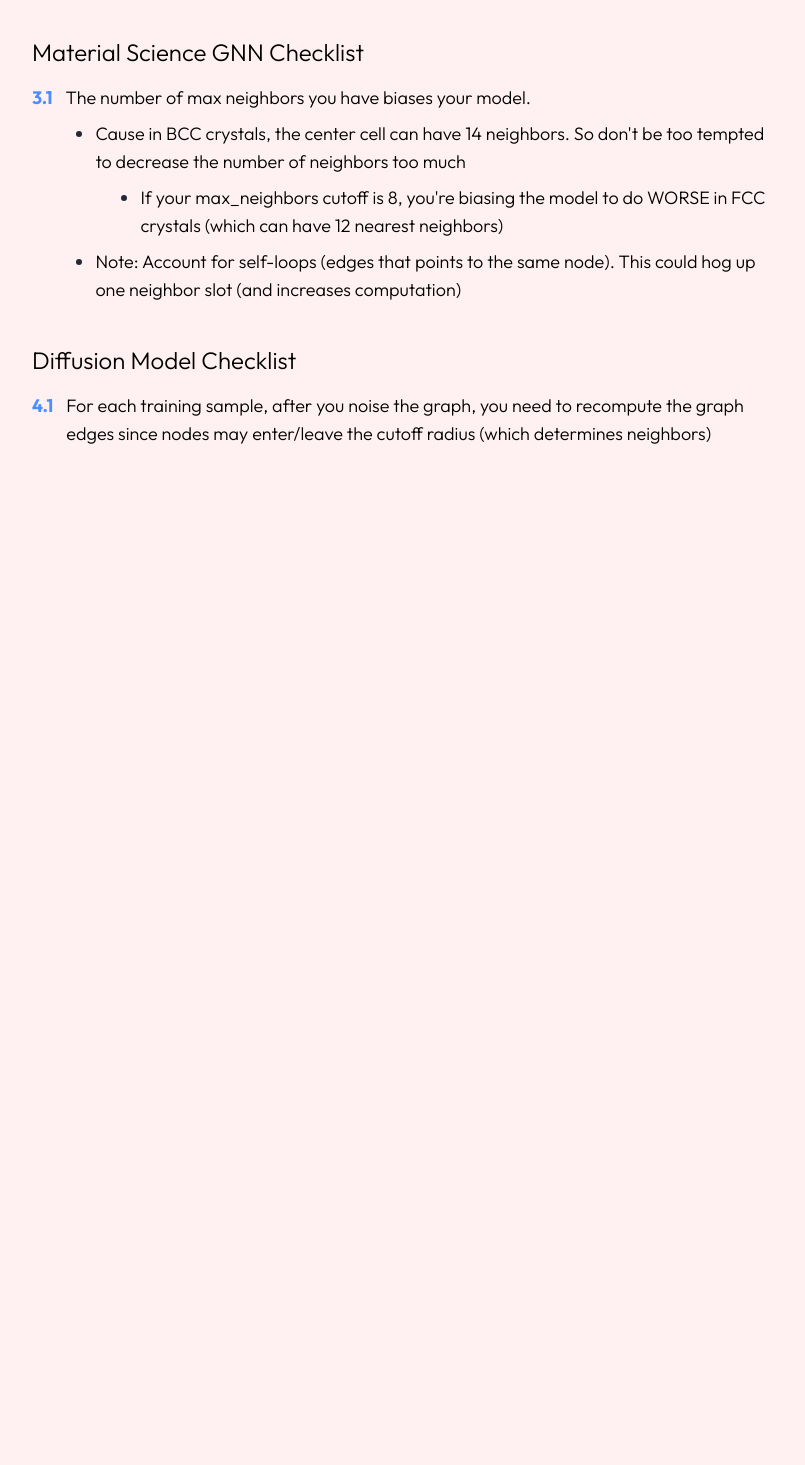
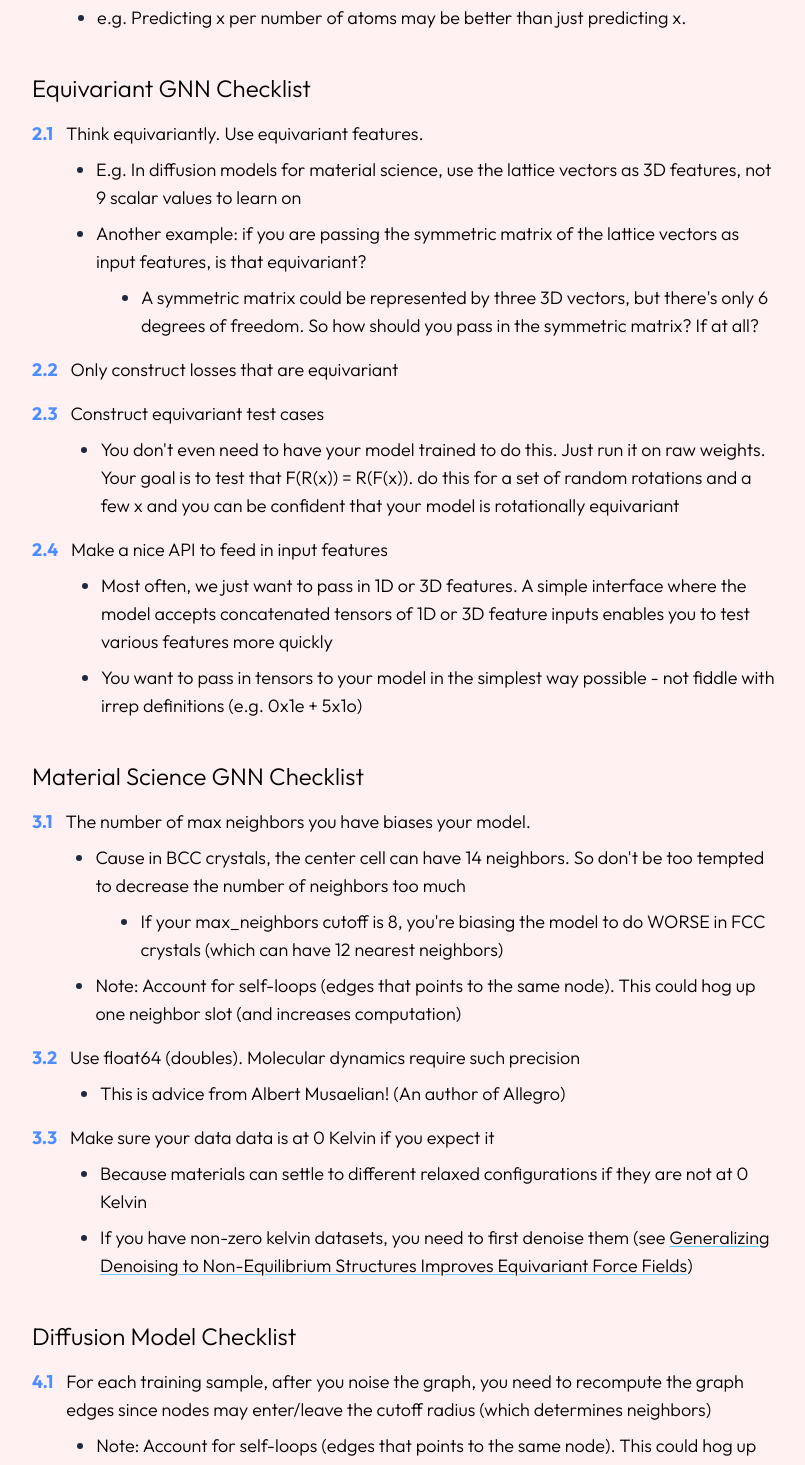
Before and after one commit to chongcurtis/chongcurtis.github.io, a Next.js app: page /materials/egnn_checklist in a window 1280 px wide. Shown: the part 800-2265 px from the top of the page, without its empty margins (236-1041 px from the left). Before the commit the page ends 1832 px from the top, so only its background shows below. Built offline with nearby package versions, Linux system fonts and the light colour scheme.

Commit message:
backup before removing fade in on scroll

```diff
--- a/src/pages/materials/EasyList.tsx
+++ b/src/pages/materials/EasyList.tsx
@@ -2,7 +2,7 @@ import React from "react";
 
 interface ListItem {
     beforeContent?: string;
-    content: string;
+    content: string | React.ReactNode;
     children?: ListItem[];
 }
 
--- a/src/pages/materials/egnn_checklist.tsx
+++ b/src/pages/materials/egnn_checklist.tsx
@@ -1,5 +1,6 @@
 import { initAnimations, NORMAL_ANIMATION_TRIGGER_DECIMAL } from "@/common/animations";
 import { EasyList } from "@/pages/materials/EasyList";
+import Link from "next/link";
 import React from "react";
 
 export default function Polymers() {
@@ -62,6 +63,34 @@ export default function Polymers() {
                         content:
                             "When performing message passing, try encoding the distance between the sender & receiver nodes into the edge message.",
                     },
+                    {
+                        beforeContent: "1.2",
+                        content:
+                            "Get creative with the loss. It doesn't have to be the output of node states.",
+                        children: [
+                            {
+                                content: "You can use the edge messages as well.",
+                            },
+                            {
+                                content:
+                                    "Often, this is important if the edge distance in between the nodes are important to the final prediction",
+                            },
+                            {
+                                content:
+                                    "e.g. In diffusion models (like Mattergen), the edge distance loss teaches the model how close to place adjacent nodes",
+                            },
+                        ],
+                    },
+                    {
+                        beforeContent: "1.3",
+                        content: "Know when to predict scaled versions of your targets",
+                        children: [
+                            {
+                                content:
+                                    "e.g. Predicting x per number of atoms may be better than just predicting x.",
+                            },
+                        ],
+                    },
                 ]}
             />
             <h3 id="equivariant-gnn-checklist" className="fade-in-on-scroll mt-10 text-2xl">
@@ -71,16 +100,49 @@ export default function Polymers() {
                 items={[
                     {
                         beforeContent: "2.1",
-                        content:
-                            "You have to think equivariantly. only construct losses that are equivariant",
+                        content: "Think equivariantly. Use equivariant features.",
+                        children: [
+                            {
+                                content:
+                                    "E.g. In diffusion models for material science, use the lattice vectors as 3D features, not 9 scalar values to learn on",
+                            },
+                            {
+                                content:
+                                    "Another example: if you are passing the symmetric matrix of the lattice vectors as input features, is that equivariant?",
+                                children: [
+                                    {
+                                        content:
+                                            "A symmetric matrix could be represented by three 3D vectors, but there's only 6 degrees of freedom. So how should you pass in the symmetric matrix? If at all?",
+                                    },
+                                ],
+                            },
+                        ],
                     },
                     {
                         beforeContent: "2.2",
+                        content: "Only construct losses that are equivariant",
+                    },
+                    {
+                        beforeContent: "2.3",
                         content: "Construct equivariant test cases",
                         children: [
                             {
                                 content:
                                     "You don't even need to have your model trained to do this. Just run it on raw weights. Your goal is to test that F(R(x)) = R(F(x)). do this for a set of random rotations and a few x and you can be confident that your model is rotationally equivariant",
+                            },
+                        ],
+                    },
+                    {
+                        beforeContent: "2.4",
+                        content: "Make a nice API to feed in input features",
+                        children: [
+                            {
+                                content:
+                                    "Most often, we just want to pass in 1D or 3D features. A simple interface where the model accepts concatenated tensors of 1D or 3D feature inputs enables you to test various features more quickly",
+                            },
+                            {
+                                content:
+                                    "You want to pass in tensors to your model in the simplest way possible - not fiddle with irrep definitions (e.g. 0x1e + 5x1o)",
                             },
                         ],
                     },
@@ -111,6 +173,42 @@ export default function Polymers() {
                             },
                         ],
                     },
+                    {
+                        beforeContent: "3.2",
+                        content: "Use float64 (doubles). Molecular dynamics require such precision",
+                        children: [
+                            {
+                                content:
+                                    "This is advice from Albert Musaelian! (An author of Allegro)",
+                            },
+                        ],
+                    },
+                    {
+                        beforeContent: "3.3",
+                        content: "Make sure your data data is at 0 Kelvin if you expect it",
+                        children: [
+                            {
+                                content:
+                                    "Because materials can settle to different relaxed configurations if they are not at 0 Kelvin",
+                            },
+                            {
+                                content: (
+                                    <p>
+                                        If you have non-zero kelvin datasets, you need to first
+                                        denoise them (see{" "}
+                                        <Link
+                                            href="https://arxiv.org/abs/2403.09549"
+                                            className="underline decoration-sleepover-secondary underline-offset-2 hover:decoration-wavy"
+                                        >
+                                            Generalizing Denoising to Non-Equilibrium Structures
+                                            Improves Equivariant Force Fields
+                                        </Link>
+                                        )
+                                    </p>
+                                ),
+                            },
+                        ],
+                    },
                 ]}
             />
             <h3 id="diffusion-model-checklist" className="fade-in-on-scroll mt-10 text-2xl">
@@ -126,6 +224,36 @@ export default function Polymers() {
                             {
                                 content:
                                     "Note: Account for self-loops (edges that points to the same node). This could hog up one neighbor slot (and increases computation)",
+                            },
+                        ],
+                    },
+                    {
+                        beforeContent: "4.2",
+                        content:
+                            "Periodic boundaries affect the loss. the norm of frac_x isn't just target frac_x - actual_frac_x",
+                        children: [
+                            {
+                                content:
+                                    "Cause if your model predicted 0.1, but the target frac_coord is 0.9, your model's prediction is NOT 0.8 away. it's 0.2",
+                            },
+                        ],
+                    },
+                    {
+                        beforeContent: "4.3",
+                        content: "Don't forget to input these global features",
+                        children: [
+                            {
+                                content:
+                                    "The current lattice as a feature (yes, even though it's implicit, this is very important)",
+                            },
+                            {
+                                content: "The num_atoms",
+                                children: [
+                                    {
+                                        content:
+                                            "This seems important since it'll scale the length of the lattice (I need more testing though)",
+                                    },
+                                ],
                             },
                         ],
                     },
```
